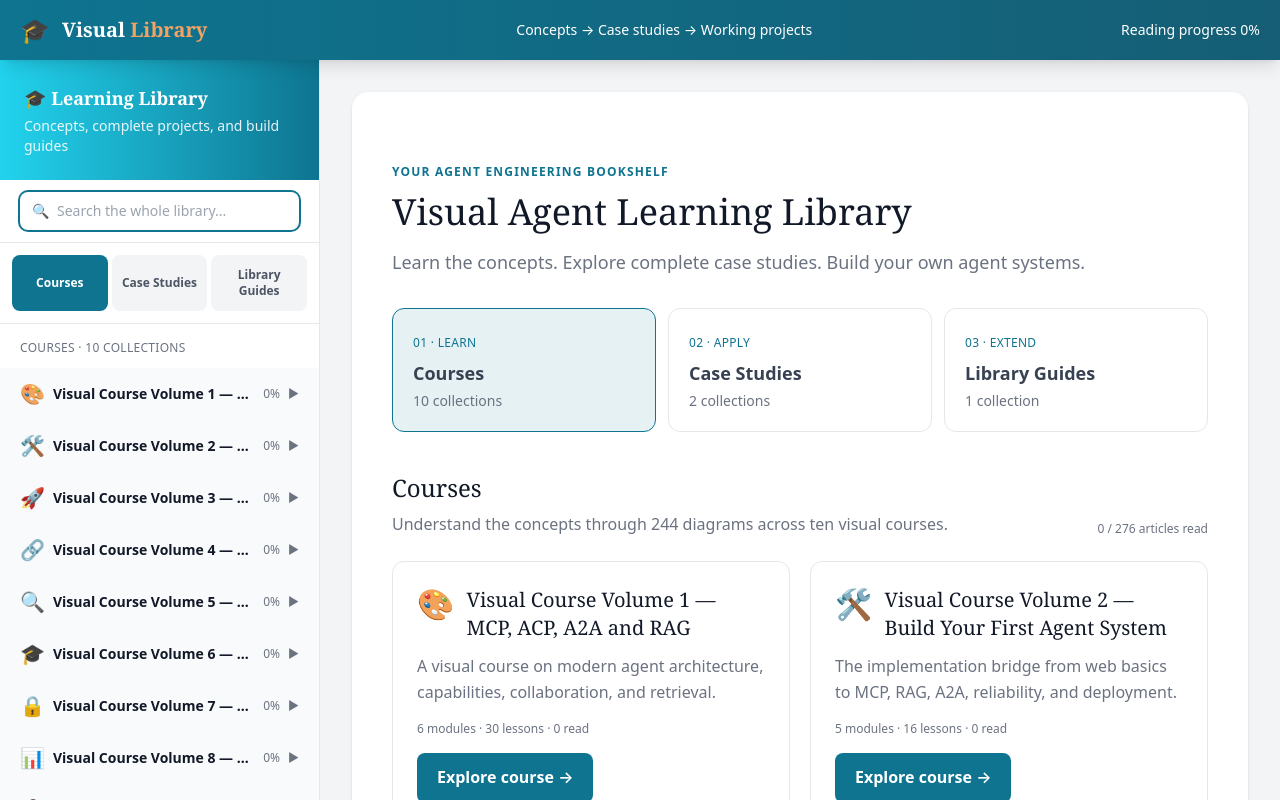
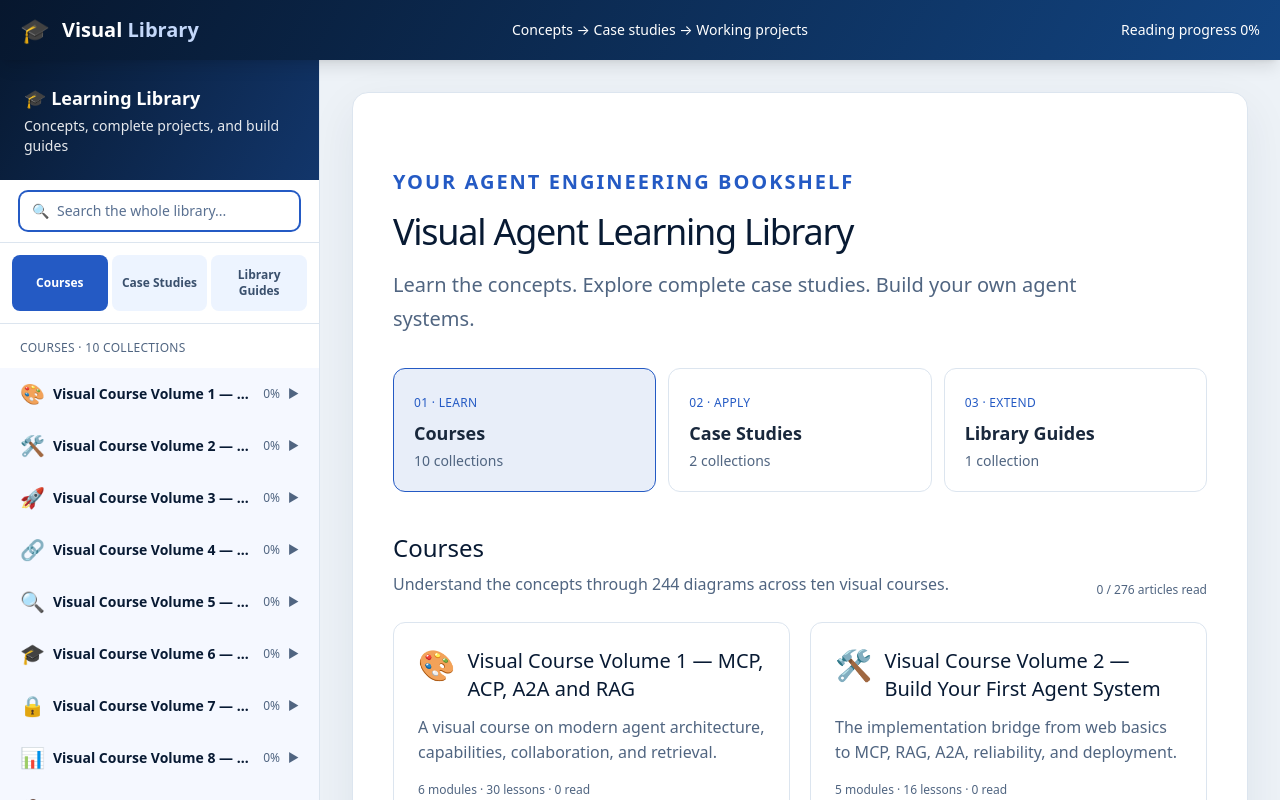
Before and after one commit to ketankshukla/image-course, a Next.js app: page / in a window 1280 px wide. Shown: the top 800 px of the page. Built offline with nearby package versions, Linux system fonts and the light colour scheme.

Commit message:
Apply blue reading theme and adjustable article typography

```diff
--- a/app/components/CourseClient.tsx
+++ b/app/components/CourseClient.tsx
@@ -1,6 +1,6 @@
 "use client";
 
-import { useEffect, useMemo, useRef, useState } from "react";
+import { useEffect, useMemo, useRef, useState, type CSSProperties } from "react";
 import Link from "next/link";
 import dynamic from "next/dynamic";
 import { CourseData, SiteManifest } from "@/lib/types";
@@ -27,6 +27,18 @@ export default function CourseClient({ manifest }: { manifest: SiteManifest }) {
   const [highlightQuery, setHighlightQuery] = useState("");
   const [error, setError] = useState("");
   const [retry, setRetry] = useState(0);
+  const [readingSize, setReadingSize] = useState(24);
+  useEffect(() => {
+    try {
+      const saved = Number(localStorage.getItem("libraryReadingSize"));
+      if ([22, 24, 28].includes(saved)) setReadingSize(saved);
+    } catch { /* Reading controls also work when storage is unavailable. */ }
+  }, []);
+  function changeReadingSize(size: number) {
+    if (![22, 24, 28].includes(size)) return;
+    setReadingSize(size);
+    try { localStorage.setItem("libraryReadingSize", String(size)); } catch { /* Optional preference persistence. */ }
+  }
   const currentSummary = manifest.courses.find(c => c.id === selection.courseId);
   const currentCourse = selection.courseId ? loaded[selection.courseId] : undefined;
   const currentChapter = currentCourse && selection.number ? chapterByNumber(currentCourse.modules).get(selection.number) : undefined;
@@ -135,9 +147,9 @@ export default function CourseClient({ manifest }: { manifest: SiteManifest }) {
   const progress = totalChapters ? Math.round(completedTotal / totalChapters * 100) : 0;
 
   return (
-    <div className="min-h-screen">
+    <div className="min-h-screen" style={{ "--reading-size": `${readingSize}px` } as CSSProperties}>
       <a className="sr-only focus:not-sr-only focus:fixed focus:top-2 focus:left-2 z-[60] bg-white p-3" href="#main-content" onClick={event => { event.preventDefault(); document.getElementById("main-content")?.focus(); }}>Skip to content</a>
-      <header className="course-header fixed top-0 left-0 right-0 z-50 h-[60px] bg-gradient-to-r from-primary to-primary-dark text-white shadow-lg flex items-center justify-between px-5">
+      <header className="site-header course-header fixed top-0 left-0 right-0 z-50 h-[60px] text-white shadow-lg flex items-center justify-between px-5">
         <Link href="/" onClick={e => { e.preventDefault(); navigate(null); }} className="flex items-center gap-3 no-underline text-white">
           <span className="text-2xl">🎓</span><span className="font-serif text-xl font-bold">Visual <span className="text-accent">Library</span></span>
         </Link>
@@ -155,11 +167,11 @@ export default function CourseClient({ manifest }: { manifest: SiteManifest }) {
           searchQuery={searchQuery} onSearch={setSearchQuery} onToggleCourse={toggleCourse}
           onToggleModule={toggleModule} onSelectChapter={navigate} onCloseSidebar={() => setSidebarOpen(false)} />
         <main id="main-content" tabIndex={-1} className="main-content min-w-0 flex-1 p-4 md:p-8 md:ml-[var(--sidebar-width)]">
-          <div className="bg-white rounded-2xl shadow p-5 md:p-10 min-h-[calc(100vh-140px)]">
+          <div className="reading-surface bg-white rounded-2xl p-5 md:p-10 min-h-[calc(100vh-140px)]">
             {searchQuery.trim() ? <SearchResults query={searchQuery} searchUrl={manifest.searchUrl} onSelect={(id, n) => navigate(id, n, searchQuery.trim())} />
               : error ? <div role="alert" className="p-8"><h1 className="text-2xl mb-4">Something needs attention</h1><p>{error}</p><button className="mt-4 underline" onClick={() => { setError(""); setRetry(n => n + 1); }}>Try again</button></div>
               : currentSummary && !currentCourse ? <p role="status" className="p-12 text-center">Loading collection…</p>
-              : currentChapter && currentCourse ? <ChapterContent key={`${currentCourse.id}:${currentChapter.number}`} chapter={currentChapter} course={currentCourse} completed={completed[currentCourse.id] || []} onMarkComplete={n => markComplete(currentCourse.id, n)} onNavigate={navigate} highlightQuery={highlightQuery} />
+              : currentChapter && currentCourse ? <ChapterContent key={`${currentCourse.id}:${currentChapter.number}`} chapter={currentChapter} course={currentCourse} completed={completed[currentCourse.id] || []} onMarkComplete={n => markComplete(currentCourse.id, n)} onNavigate={navigate} highlightQuery={highlightQuery} readingSize={readingSize} onReadingSizeChange={changeReadingSize} />
               : currentCourse ? <CourseWelcome course={currentCourse} completed={completed[currentCourse.id] || []} onStart={() => { const first = currentCourse.modules[0]?.chapters[0]; if (first) navigate(currentCourse.id, first.number); }} />
               : <SiteWelcome manifest={visibleManifest} shelf={shelf} allCollections={manifest.courses} onShelfChange={changeShelf} completedByCourse={completed} completedTotal={completedTotal} totalChapters={totalChapters} onSelectCourse={navigate} />}
           </div>
--- a/app/globals.css
+++ b/app/globals.css
@@ -3,19 +3,6 @@
 @tailwind utilities;
 
 :root {
-  --primary: #0e7490;
-  --primary-dark: #155e75;
-  --primary-light: #22d3ee;
-  --secondary: #10b981;
-  --secondary-dark: #059669;
-  --accent: #f4a261;
-  --dark: #0f172a;
-  --gray-900: #111827;
-  --gray-700: #374151;
-  --gray-500: #6b7280;
-  --gray-300: #d1d5db;
-  --gray-200: #e5e7eb;
-  --gray-100: #f3f4f6;
   --white: #ffffff;
   --sidebar-width: 320px;
 }
@@ -32,7 +19,7 @@ body {
 }
 
 h1, h2, h3, h4, h5, h6 {
-  font-family: Georgia, 'Times New Roman', serif;
+  font-family: var(--reading-font);
   color: var(--gray-900);
   line-height: 1.3;
 }
--- a/app/layout.tsx
+++ b/app/layout.tsx
@@ -1,5 +1,6 @@
 import type { Metadata } from "next";
 import "./globals.css";
+import "./theme.css";
 
 export const metadata: Metadata = {
   title: "Visual Agent Learning Library",
--- /dev/null
+++ b/app/theme.css
@@ -0,0 +1,98 @@
+/* Reading theme: edit palette and typography here, not in individual lessons. */
+:root {
+  --primary-rgb: 36 90 196;
+  --primary-dark-rgb: 18 54 107;
+  --primary-light-rgb: 18 68 129;
+  --accent-rgb: 196 216 250;
+  --navy-rgb: 8 26 51;
+  --gray-50-rgb: 245 248 255;
+  --gray-100-rgb: 237 244 255;
+  --gray-200-rgb: 220 229 239;
+  --gray-300-rgb: 200 217 243;
+  --gray-400-rgb: 89 112 145;
+  --gray-500-rgb: 80 101 129;
+  --gray-600-rgb: 58 80 109;
+  --gray-700-rgb: 25 40 60;
+  --gray-800-rgb: 17 56 98;
+  --gray-900-rgb: 8 26 51;
+  --primary: rgb(var(--primary-rgb));
+  --primary-dark: rgb(var(--primary-dark-rgb));
+  --primary-light: rgb(var(--primary-light-rgb));
+  --secondary: var(--primary);
+  --secondary-dark: var(--primary-dark);
+  --accent: rgb(var(--accent-rgb));
+  --dark: rgb(var(--navy-rgb));
+  --gray-900: rgb(var(--gray-900-rgb));
+  --gray-700: rgb(var(--gray-700-rgb));
+  --gray-500: rgb(var(--gray-500-rgb));
+  --gray-300: rgb(var(--gray-300-rgb));
+  --gray-200: rgb(var(--gray-200-rgb));
+  --gray-100: rgb(var(--gray-100-rgb));
+  --paper: #fff;
+  --page-background: #edf2f7;
+  --key-idea: #edf4ff;
+  --example-background: #f5f8ff;
+  --reading-font: system-ui, -apple-system, "Segoe UI", sans-serif;
+  --reading-size: 24px;
+}
+body { background: var(--page-background); font-family: var(--reading-font); color: var(--gray-700); }
+h1,h2,h3,h4,h5,h6 { font-family: var(--reading-font); }
+.site-header { background: linear-gradient(120deg, #07172e, #124481); }
+.sidebar-header { background: linear-gradient(120deg, #081a33, #12366b); }
+.sidebar { background: var(--paper); }
+.sidebar .chapter-link { line-height: 1.55; }
+.sidebar .chapter-link[aria-current="page"] { background: var(--key-idea); }
+.reading-surface { max-width: 1120px; margin: 0 auto; border: 1px solid var(--gray-200); box-shadow: 0 16px 48px #0b254012; }
+.reading-surface h1 { font-family: var(--reading-font); letter-spacing: -.035em; line-height: 1.15; }
+.reading-surface > div > p { font-size: 20px; line-height: 1.7; }
+.chapter-header { border-bottom: 0; margin-bottom: 24px; padding-bottom: 0; }
+.chapter-title { font-size: clamp(36px, 4vw, 68px); padding: clamp(24px, 3vw, 40px); background: linear-gradient(120deg, #07172e, #124481); color: white; border-radius: 16px; margin-bottom: 24px; overflow-wrap: anywhere; }
+.reading-controls { display: flex; align-items: center; justify-content: space-between; flex-wrap: wrap; gap: 12px; padding: 4px 0 20px; font-size: 17px; color: var(--gray-600); }
+.reading-controls fieldset { display: flex; gap: 8px; align-items: center; }
+.reading-controls button { min-height: 44px; min-width: 44px; padding: 8px; border: 1px solid var(--gray-300); border-radius: 8px; background: var(--example-background); color: var(--primary-dark); }
+.reading-controls button[aria-pressed="true"] { background: var(--primary); color: white; border-color: var(--primary); }
+.content-body { font-size: var(--reading-size); line-height: 1.7; }
+.content-body p { max-width: 65ch; line-height: 1.7; margin: 20px 0; }
+.content-body h2 { font-size: 36px; line-height: 1.25; color: #103e7c; margin: 48px 0 20px; border-top: 3px solid var(--primary); border-bottom: 0; padding-top: 24px; padding-bottom: 0; letter-spacing: -.02em; }
+.content-body h3 { font-size: 28px; line-height: 1.35; color: #17478a; margin: 32px 0 16px; }
+.content-body h4 { font-size: 25px; color: var(--primary-dark); }
+.content-body li { margin-bottom: 12px; line-height: 1.7; }
+.content-body strong { color: #113862; }
+.content-body blockquote { background: var(--key-idea); border-left: 5px solid var(--primary); padding: 20px 26px; font-style: normal; color: var(--gray-700); }
+.content-body blockquote p:first-child { margin-top: 0; }
+.content-body blockquote p:last-child { margin-bottom: 0; }
+.content-body table { font-size: max(20px, calc(var(--reading-size) * .9)); line-height: 1.6; border: 1px solid var(--gray-200); border-radius: 10px; }
+.content-body th { background: #12366b; }
+.content-body td { vertical-align: top; }
+.content-body tr:nth-child(even) { background: var(--example-background); }
+.content-body tr:hover { background: var(--key-idea); }
+.content-body pre { background: #091b32; color: #edf4ff; font-size: max(18px, calc(var(--reading-size) * .85)); line-height: 1.65; padding: 24px; }
+.content-body code { background: var(--key-idea); color: #17478a; }
+.content-body pre code { background: none; color: inherit; }
+.content-body figcaption { font-size: calc(var(--reading-size) * .9); font-style: normal; text-align: left; background: var(--example-background); padding: 16px 20px; border-radius: 10px; }
+.article-toc { background: var(--example-background); }
+.article-toc summary { font-size: 19px; }
+.article-toc nav { font-size: 18px; line-height: 1.65; }
+.diagram-enlarge { font-size: 17px; min-height: 44px; background: var(--example-background); }
+.diagram-dialog { color: var(--gray-700); }
+.chapter-nav button { min-height: 48px; white-space: normal; text-align: left; }
+.search-results p { font-size: 20px; }
+.search-results .result-link { background: var(--example-background); }
+mark.search-highlight { background: #dbe8ff; color: #12366b; }
+mark.search-highlight.is-active { background: #b8d0fb; box-shadow: 0 0 0 2px #7094d1; }
+:focus-visible { outline: 3px solid #245ac4; outline-offset: 4px; }
+@media (max-width: 640px) {
+  .content-body h2 { font-size: 32px; }
+  .content-body h3 { font-size: 27px; }
+  .content-body blockquote { padding: 18px; }
+  .reading-surface { padding: 24px 20px; }
+  .chapter-title { padding: 24px 20px; }
+}
+@media print {
+  .reading-controls, .article-toc, .diagram-enlarge, .diagram-dialog { display: none !important; }
+  .reading-surface { max-width: none; border: 0; box-shadow: none; padding: 0; }
+  .chapter-title { background: none; color: #103e7c; padding: 0; font-size: 30pt; }
+  .content-body { font-size: 13pt; }
+  .content-body h2 { font-size: 22pt; }
+  .content-body table { font-size: 11pt; }
+}
--- a/tailwind.config.ts
+++ b/tailwind.config.ts
@@ -10,17 +10,18 @@ const config: Config = {
     extend: {
       colors: {
         primary: {
-          DEFAULT: "#0e7490",
-          dark: "#155e75",
-          light: "#22d3ee",
+          DEFAULT: "rgb(var(--primary-rgb) / <alpha-value>)",
+          dark: "rgb(var(--primary-dark-rgb) / <alpha-value>)",
+          light: "rgb(var(--primary-light-rgb) / <alpha-value>)",
         },
-        secondary: "#10b981",
-        accent: "#f4a261",
-        dark: "#0f172a",
+        secondary: "rgb(var(--primary-rgb) / <alpha-value>)",
+        accent: "rgb(var(--accent-rgb) / <alpha-value>)",
+        dark: "rgb(var(--navy-rgb) / <alpha-value>)",
+        gray: Object.fromEntries([50, 100, 200, 300, 400, 500, 600, 700, 800, 900].map(shade => [shade, `rgb(var(--gray-${shade}-rgb) / <alpha-value>)`])),
       },
       fontFamily: {
-        sans: ["ui-sans-serif", "system-ui", "sans-serif"],
-        serif: ["Georgia", "serif"],
+        sans: ["var(--reading-font)"],
+        serif: ["var(--reading-font)"],
       },
     },
   },
```
Also changed, not shown: app/components/ChapterContent.tsx (+7 -1 lines), app/components/ReadingControls.tsx (added, +12 -0 lines), 3 other files (tests, documents, lock files or other folders).
